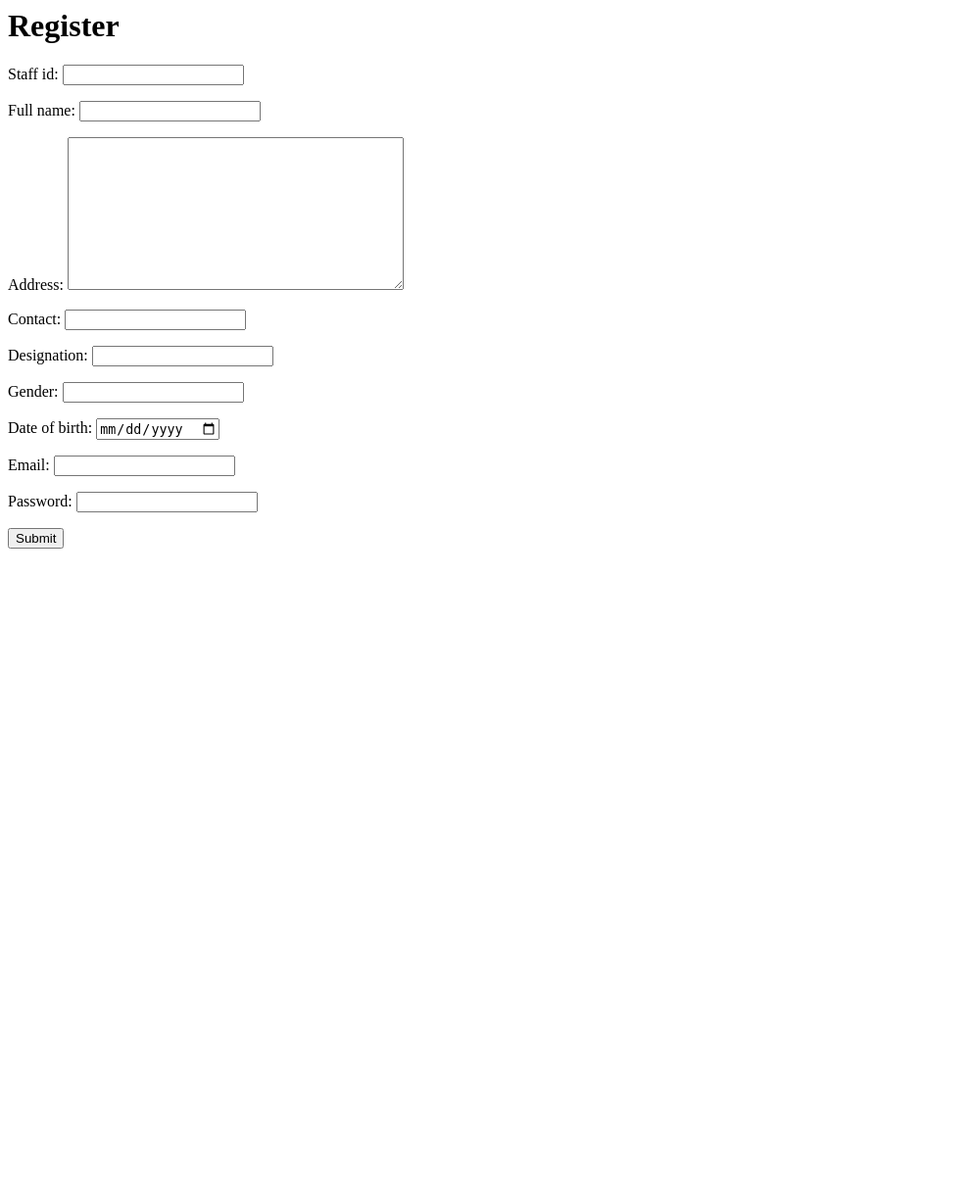
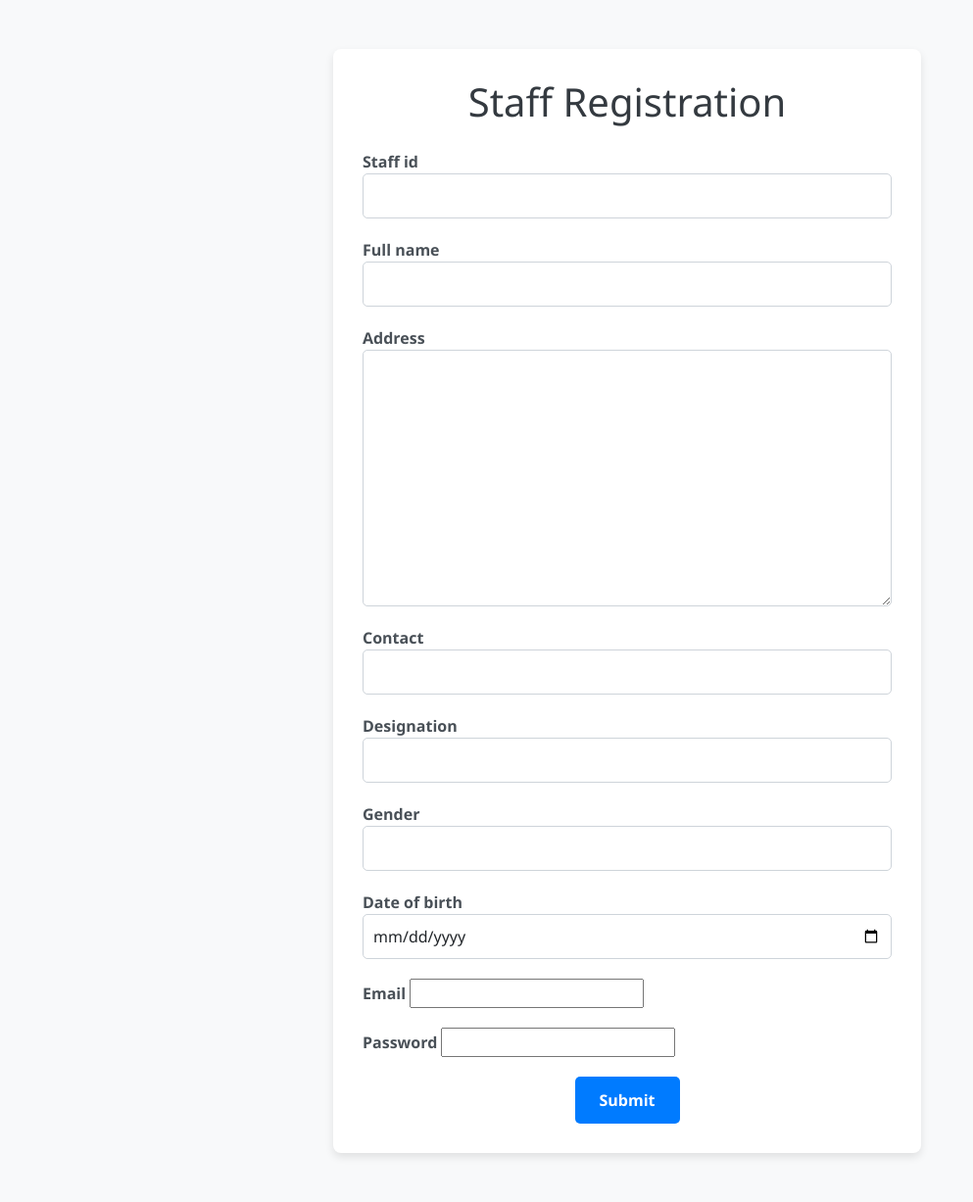
Before and after one commit to agnolo24/CRIMINAL_FACE_DETECTION_AND_CRIME_MATCHING_SYSTEM_USING_ALGORITHMS, a Django app: page /staff_reg/ in a window 1280 px wide. Shown: the whole page at 98% size, without its empty margins (0-993 px from the left). Before the commit the page ends 560 px from the top, so only its background shows below. Run offline with Django 5.2, Linux system fonts and the light colour scheme; parts of the project's set-up code (start-up, migrations or seed data) failed here and were passed over; some libraries are stand-ins or nearby versions.

Commit message:
added some bootstrap and css to the staff edit and register form

```diff
--- a/app_mini/forms.py
+++ b/app_mini/forms.py
@@ -21,6 +21,20 @@ class staff_registration_form(forms.ModelForm):
                    'date_of_birth' : forms.DateInput(attrs={'class' : 'form-control', 'type': 'date'})}
 
 
+class staff_edit_form(forms.ModelForm):
+    class Meta:
+        model = staff
+        fields = ['full_name', 'address', 'contact', 'designation', 'gender', 'date_of_birth']
+        widgets = {
+                   'full_name' : forms.TextInput(attrs={'class' : 'form-control'}),
+                   'address' : forms.Textarea(attrs={'class' : 'form-control'}),
+                   'contact' : forms.TextInput(attrs={'class' : 'form-control'}),
+                   'designation' : forms.TextInput(attrs={'class' : 'form-control'}),
+                   'gender' : forms.TextInput(attrs={'class' : 'form-control'}),
+                   'date_of_birth' : forms.DateInput(attrs={'class' : 'form-control', 'type': 'date'})
+                   }
+
+
 
 class user_registration_form(forms.ModelForm):
     class Meta:
--- a/app_mini/templates/s_reg_form.html
+++ b/app_mini/templates/s_reg_form.html
@@ -1,15 +1,94 @@
-<!DOCTYPE>
+<!DOCTYPE html>
 <html>
-    <head>
-        <title>p\Police Station Registeration Form</title>
-    </head>
-    <body>
-        <h1>Register</h1>
+<head>
+    <title>Staff Registration Form</title>
+    <link rel="stylesheet" href="https://cdnjs.cloudflare.com/ajax/libs/bootstrap/5.3.0/css/bootstrap.min.css">
+    <style>
+        body {
+            background-color: #f8f9fa; /* Light background */
+            font-family: 'Segoe UI', Tahoma, Geneva, Verdana, sans-serif;
+        }
+        .form-container {
+            max-width: 600px;
+            margin: 50px auto;
+            background-color: #ffffff;
+            padding: 30px;
+            border-radius: 8px;
+            box-shadow: 0 4px 8px rgba(0, 0, 0, 0.1);
+        }
+        .form-container h1 {
+            text-align: center;
+            margin-bottom: 25px;
+            color: #343a40;
+        }
+        .form-container .form-group {
+            margin-bottom: 20px;
+        }
+        .form-container label {
+            font-weight: 600;
+            color: #495057;
+        }
+        .form-container .form-control {
+            border-radius: 5px;
+            border: 1px solid #ced4da;
+            padding: 10px;
+        }
+        .form-container .btn-primary {
+            background-color: #007bff;
+            border: none;
+            padding: 12px 25px;
+            border-radius: 5px;
+            font-weight: 600;
+        }
+        .form-container .btn-primary:hover {
+            background-color: #0056b3;
+        }
+        .errorlist {
+            color: red;
+            list-style: none;
+            padding-left: 0;
+            margin-top: 5px;
+        }
+    </style>
+</head>
+<body>
+    <div class="container form-container">
+        <h1>Staff Registration</h1>
         <form method="post">
             {% csrf_token %}
-            {{ s_reg_form.as_p }}
-            {{ log.as_p }}
-            <button type="submit">Submit</button>
+            {% for field in s_reg_form %}
+                <div class="form-group">
+                    <label for="{{ field.id_for_label }}">{{ field.label }}</label>
+                    {{ field }}
+                    {% if field.errors %}
+                        <ul class="errorlist">
+                            {% for error in field.errors %}
+                                <li>{{ error }}</li>
+                            {% endfor %}
+                        </ul>
+                    {% endif %}
+                </div>
+            {% endfor %}
+            {% for field in log %}
+                <div class="form-group">
+                    <label for="{{ field.id_for_label }}">{{ field.label }}</label>
+                    {{ field }}
+                    {% if field.errors %}
+                        <ul class="errorlist">
+                            {% for error in field.errors %}
+                                <li>{{ error }}</li>
+                            {% endfor %}
+                        </ul>
+                    {% endif %}
+                </div>
+            {% endfor %}
+
+            <div class="text-center">
+                <button type="submit" class="btn btn-primary">Submit</button>
+            </div>
         </form>
-    </body>
+    </div>
+
+    <script src="https://cdnjs.cloudflare.com/ajax/libs/bootstrap/5.3.0/js/bootstrap.bundle.min.js"></script>
+</body>
 </html>
--- a/app_mini/views.py
+++ b/app_mini/views.py
@@ -1,6 +1,6 @@
 from django.contrib import messages
 from django.shortcuts import render, redirect, get_object_or_404
-from .forms import police_station_registration_form, login_form, staff_registration_form, Login_check_form, user_registration_form
+from .forms import *
 from.models import police_station_registration, staff, login as login_table
 
 # Create your views here.
@@ -14,7 +14,7 @@ def admin(request):
     return render(request, 'admin.html')
 
 
-# this function is used for police_station_registration
+# This function is used for police_station_registration
 def police_station_reg_form(request):
     if request.method == 'POST':
         log = login_form(request.POST)
@@ -33,7 +33,7 @@ def police_station_reg_form(request):
     return render(request, 'p_reg_form.html', {'p_reg_form': form, 'log': log})
 
 
-# this function is used for staff_registration
+# This function is used for staff_registration
 def staff_reg_form(request):
     if request.method == 'POST':
         log = login_form(request.POST)
@@ -45,13 +45,14 @@ def staff_reg_form(request):
             inst=form.save(commit=False)
             inst.login_id=log_inst
             inst.save()
-            return redirect('index')
+            return redirect('login_form')
     else:
         form = staff_registration_form()
         log = login_form()
     return render(request, 's_reg_form.html', {'s_reg_form': form, 'log': log})
 
 
+# This function is used for user(public) registration
 def user_reg(request):
     if request.method == 'POST':
         form = user_registration_form(request.POST)
@@ -69,7 +70,7 @@ def user_reg(request):
         log = login_form()
     return render(request, 'user_registration_form.html', {'form' : form, 'log' : log})
 
-# this function is used for login
+# This function is used for login(using this function login can be done by all three users station, staff, user(public))
 def login_check(request):
     if request.method == 'POST':
         form = Login_check_form(request.POST)
@@ -99,15 +100,17 @@ def login_check(request):
 
 
 
-#this is the function for showing the details of the police station we registred
+# This is the function for showing the details of the police station we registred (used for admin)
 def police_station_details_table(request):
     police_station_data = police_station_registration.objects.all()
     return render(request, 'data.html',{'Datas':police_station_data})
 
+# This is the function for showing the details of the staff we registred (used for admin)
 def staff_details_table(request):
     staff_data = staff.objects.all()
     return render(request, 'data_staff.html',{'Datas':staff_data})
 
+# The following three functions are used for returning the three home pages
 def staff_home(request):
     return render(request, 'staff_home.html')
 
@@ -117,21 +120,24 @@ def station_home(request):
 def user_home(request):
     return render(request, 'user_home.html')
 
+# To view the staff profile after the login
 def staff_profile(request):
     staff_id = request.session.get('staff_id')
     log_staf = get_object_or_404(login_table, id = staff_id)
     data = staff.objects.get(login_id = log_staf)
     return render(request, 'staff_profile.html', {'data' : data})
 
+# To edit the staff data after login
 def edit_staff_profile(request):
     staff_id = request.session.get('staff_id')
     log_staf = get_object_or_404(login_table, id = staff_id)
     data = staff.objects.get(login_id = log_staf)
     if request.method == 'POST':
-        form = staff_registration_form(request.POST, instance=data)
+        form = staff_edit_form(request.POST, instance=data)
         if form.is_valid():
             form.save()
             return redirect('staff_profile')
     else:
-        form = staff_registration_form(instance=data)
+        form = staff_edit_form(instance=data)
     return render(request, 'edit_staff.html', {'form' : form})
+c
```
Also changed, not shown: db.sqlite3.
